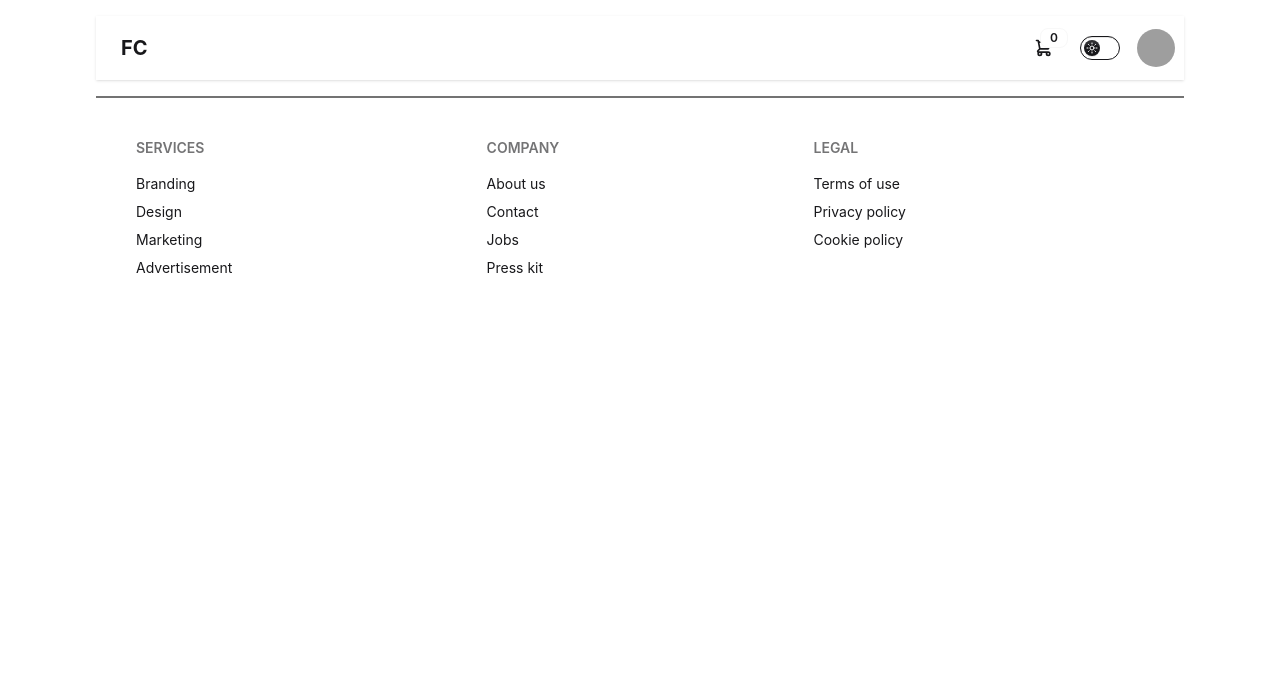
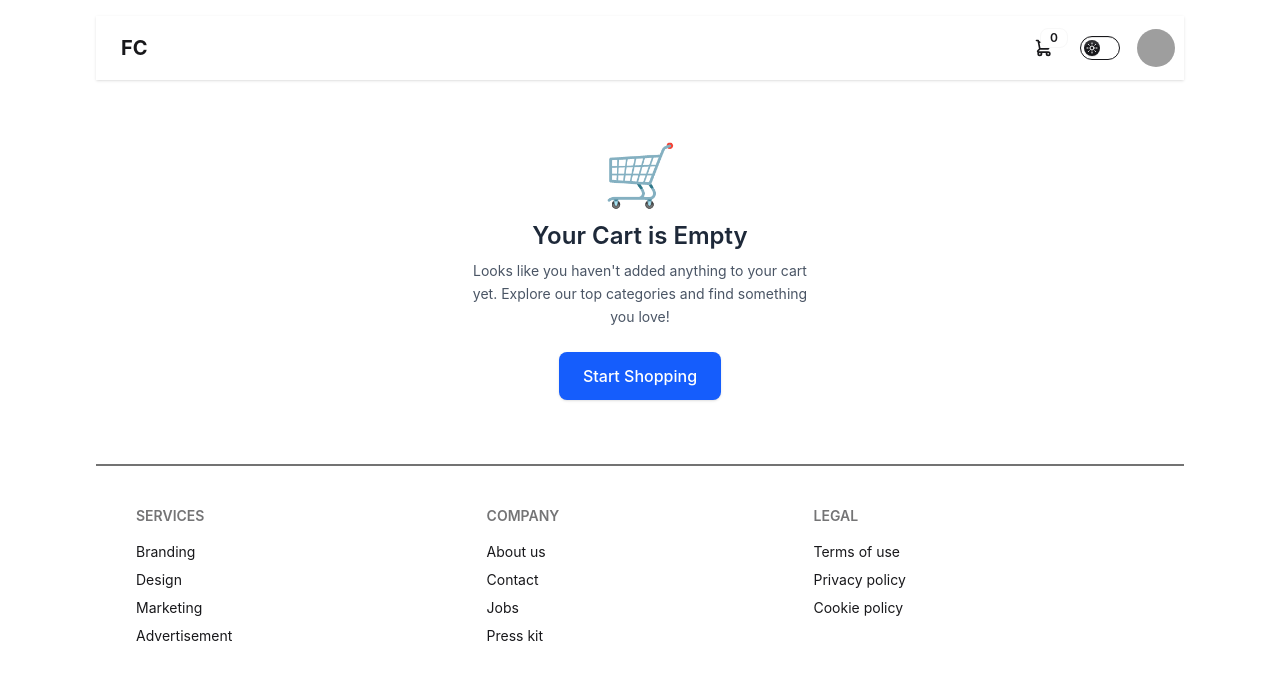
Before and after one commit to bogaledemasrepo/FastCommerce, a React (Vite) app: page /checkout in a window 1280 px wide. Shown: the top 680 px of the page. Built offline with nearby package versions, Linux system fonts and the light colour scheme; grey boxes are pictures that could not be loaded.

Commit message:
Card empity implemented

```diff
--- /dev/null
+++ b/src/components/custom-button.tsx
@@ -0,0 +1,13 @@
+function CustomButton({onClick,title}:{onClick:()=>void,title:string}) {
+    return (
+        <button
+            type="button"
+            onClick={onClick}
+            className="flex-1 sm:w-auto px-6 py-3 bg-blue-600 hover:bg-blue-700 active:scale-98 text-white font-medium text-base rounded-lg transition-all duration-200 shadow-sm hover:shadow-md focus:outline-none focus:ring-2 focus:ring-blue-500 focus:ring-offset-2"
+        >
+            {title}
+        </button>
+    )
+}
+
+export default CustomButton
--- /dev/null
+++ b/src/components/empity-cart.tsx
@@ -0,0 +1,30 @@
+import React from 'react';
+import CustomButton from './custom-button';
+
+// Explicitly type the component props
+interface EmptyCartProps {
+    onStartShopping: () => void;
+}
+
+const EmptyCart: React.FC<EmptyCartProps> = ({ onStartShopping }) => {
+    return (
+        <div className="flex flex-col items-center justify-center text-center px-4 py-12 max-w-sm mx-auto font-sans">
+            <div className="text-6xl mb-4 transition-transform duration-300 hover:scale-110">
+                🛒
+            </div>
+
+            <h2 className="text-2xl font-semibold text-gray-800 mb-2">
+                Your Cart is Empty
+            </h2>
+
+            <p className="text-sm text-gray-600 leading-relaxed mb-6">
+                Looks like you haven't added anything to your cart yet. Explore our top categories and find something you love!
+            </p>
+
+
+            <CustomButton onClick={onStartShopping} title={'Start Shopping'} />
+        </div>
+    );
+};
+
+export default EmptyCart;
--- a/src/pages/checkout.tsx
+++ b/src/pages/checkout.tsx
@@ -1,10 +1,13 @@
 import { Link } from "react-router";
 import { useCart } from "../context/cart-context";
+import EmptyCart from "../components/empity-cart";
 
 function CheckoutPage() {
   const { items } = useCart();
+
   return (
     <div className="gap-2">
+      {!items.length && <Link to={"/"}><EmptyCart onStartShopping={() => { }} /></Link>}
       {items.map((item) => (
         <Link to="/detail" state={{ product: item }} key={item.id}>
           <div className="p-4 my-2 border border-gray-300 rounded-md">{item.title} #{item.quantity}</div></Link>
--- a/src/pages/detail.tsx
+++ b/src/pages/detail.tsx
@@ -1,5 +1,6 @@
 import { useLocation } from "react-router";
 import { useCart } from "../context/cart-context";
+import CustomButton from "../components/custom-button";
 
 function DetailPage() {
   const location = useLocation();
@@ -9,7 +10,7 @@ function DetailPage() {
   const handleAddToCart = () => {
     addToCart(product)
   }
-  const handleRemove = ()=>{
+  const handleRemove = () => {
     removeOne(product.id)
   }
   return <div className="w-full grid grid-cols-1 md:grid-cols-2">
@@ -59,12 +60,16 @@ function DetailPage() {
         <p className="text-neutral-400 my-2">Price per item :{product.price}</p>
         <p className="text-neutral-400 my-2">Available Quantity :{product.quantity}</p>
       </div>
-      {items.find(item => item.id == product.id)?.quantity ? <div className="w-full flex gap-4">
-        <button className="btn btn-primary flex-1" onClick={handleRemove}>Remove from cart</button>
+      {items.find(item => item.id == product.id)?.quantity ?
+      <div className="w-full flex gap-4">
+        <CustomButton onClick={handleRemove} title={"Remove from cart"} />
         <p className="text-xl font-bold">{items.find(item => item.id == product.id)?.quantity}</p>
-        <button className="btn btn-primary flex-1" onClick={handleAddToCart}>Add to cart</button>
-      </div> :
-        <button className="btn btn-primary w-full" onClick={handleAddToCart}>Add to cart</button>}
+        <CustomButton onClick={handleAddToCart} title={"Add to cart"} />
+      </div>
+      : <div className="w-full flex gap-4">
+        <CustomButton onClick={handleAddToCart} title={"Add to cart"} />
+        </div>
+      }
     </div>
 
   </div>
```
